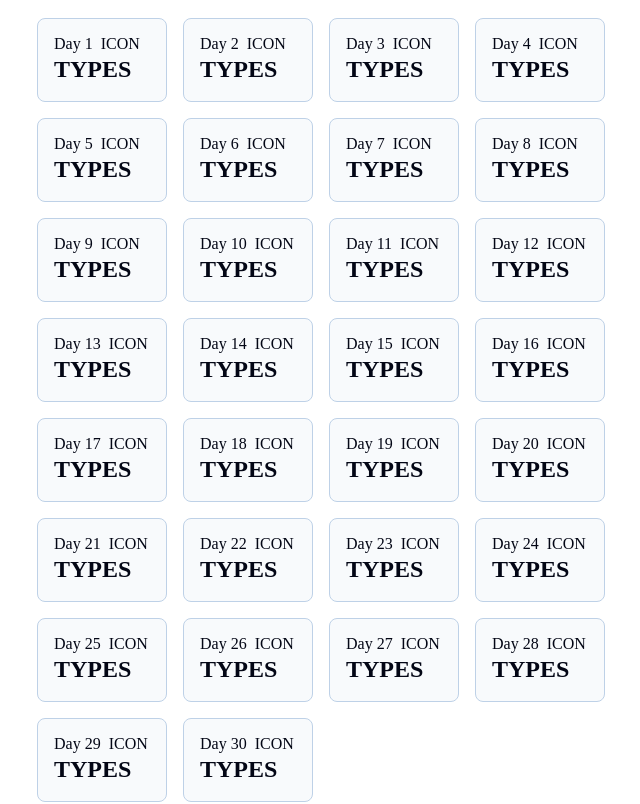
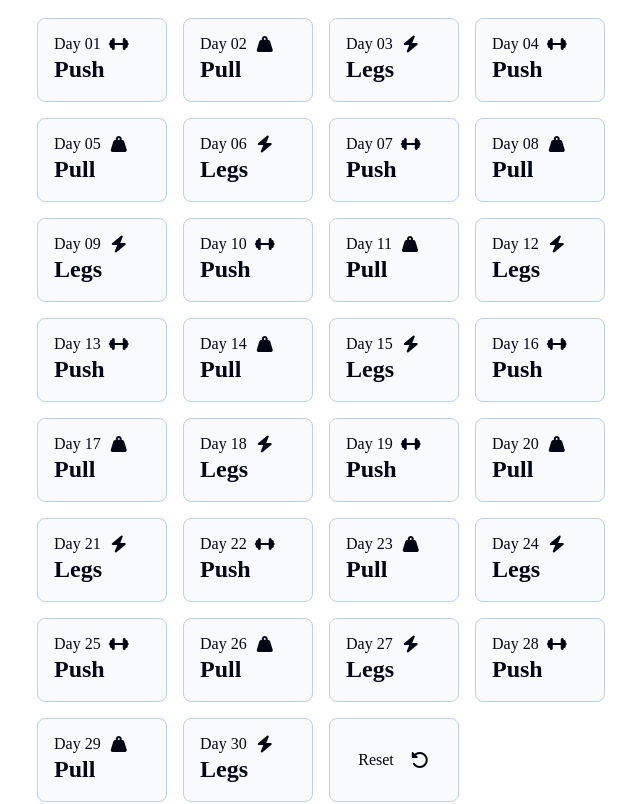
Before and after one commit to ngoctien308/fitnessify, a Vue app: page / in a window 1280 px wide. Shown: the part 280-1084 px from the top of the page, without its empty margins (319-959 px from the left). Built offline with nearby package versions, Linux system fonts and the light colour scheme; a web font is replaced by a local one.

Commit message:
complete the grid component

```diff
--- a/src/components/Grid.vue
+++ b/src/components/Grid.vue
@@ -1,5 +1,7 @@
 <script setup>
   import { workoutProgram } from '@/utils';
+
+  const workoutTypes = ['Push', 'Pull', 'Legs'];
 </script>
 
 <template>
@@ -8,10 +10,16 @@
             :key="workoutIndex"
             v-for="(workoutItem, workoutIndex) in Object.keys(workoutProgram)" class="card-button plan-card">
             <div>
-                <p>Day {{ workoutIndex + 1 }}</p>
-                ICON
+                <p>Day {{ workoutIndex + 1 <= 9 ? `0${workoutIndex + 1}` : workoutIndex + 1 }}</p>
+                <i class="fa-solid fa-dumbbell" v-if="workoutIndex % 3 == 0" ></i>
+                <i class='fa-solid fa-weight-hanging' v-if="workoutIndex % 3 == 1"></i>
+                <i class="fa-solid fa-bolt" v-if="workoutIndex % 3 == 2"></i>
             </div>
-            <h3>TYPES</h3>
+            <h3>{{ workoutTypes[workoutIndex % workoutTypes.length] }}</h3>
+        </button>
+        <button class="card-button plan-card-reset">
+           <p>Reset</p>
+           <i class="fa-solid fa-rotate-left"></i>
         </button>
     </section>
 </template>
--- a/src/fanta.css
+++ b/src/fanta.css
@@ -63,7 +63,7 @@
     --text-selection: '';
 }
 
-@media (prefers-color-scheme: dark) {
+/* @media (prefers-color-scheme: dark) {
     :root {
         --background-primary: #05070f;
         --background-secondary: #0e101e;
@@ -110,7 +110,7 @@
 
         --text-selection: '';
     }
-}
+} */
 
 * {
     margin: 0;
```
